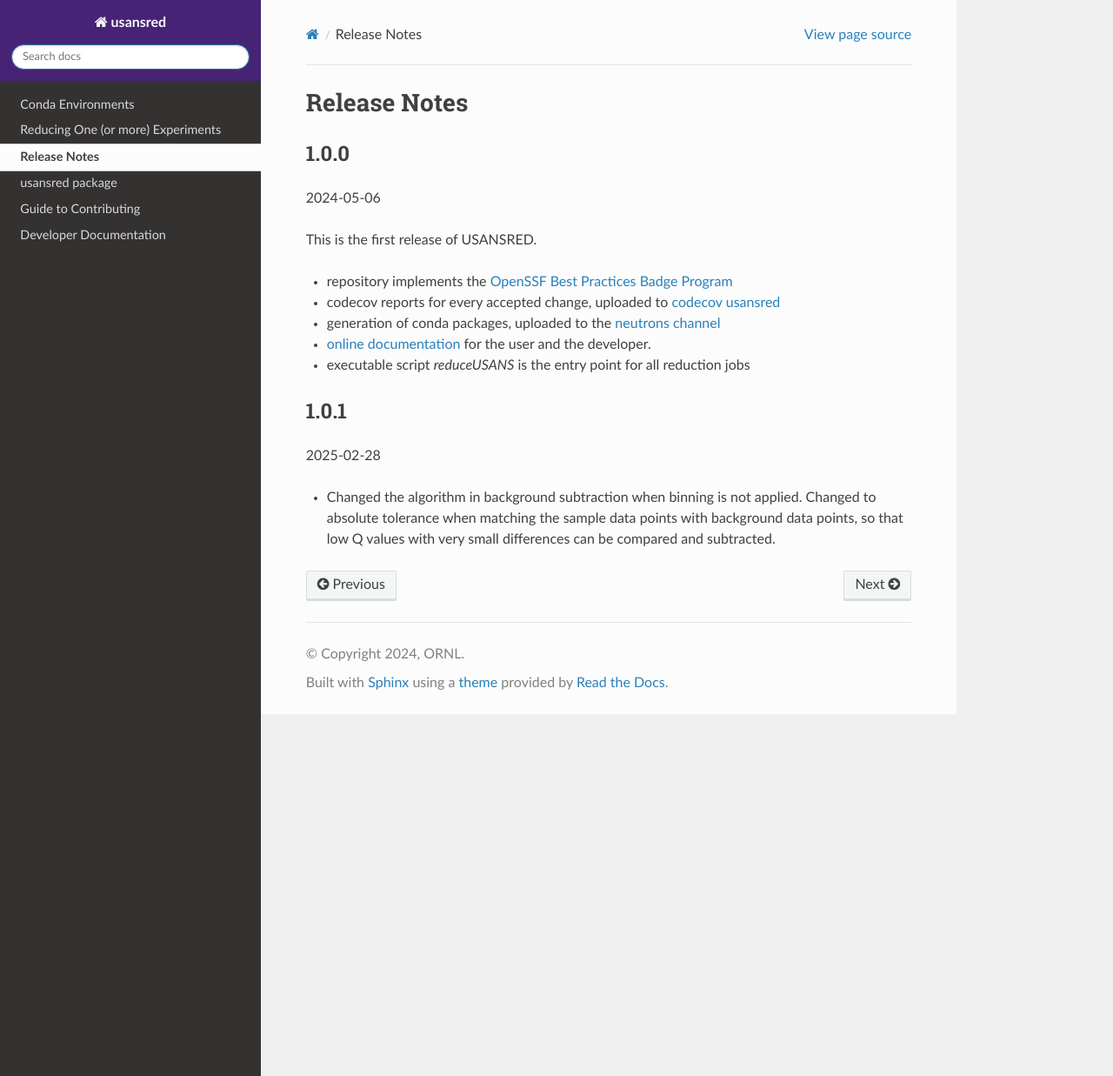
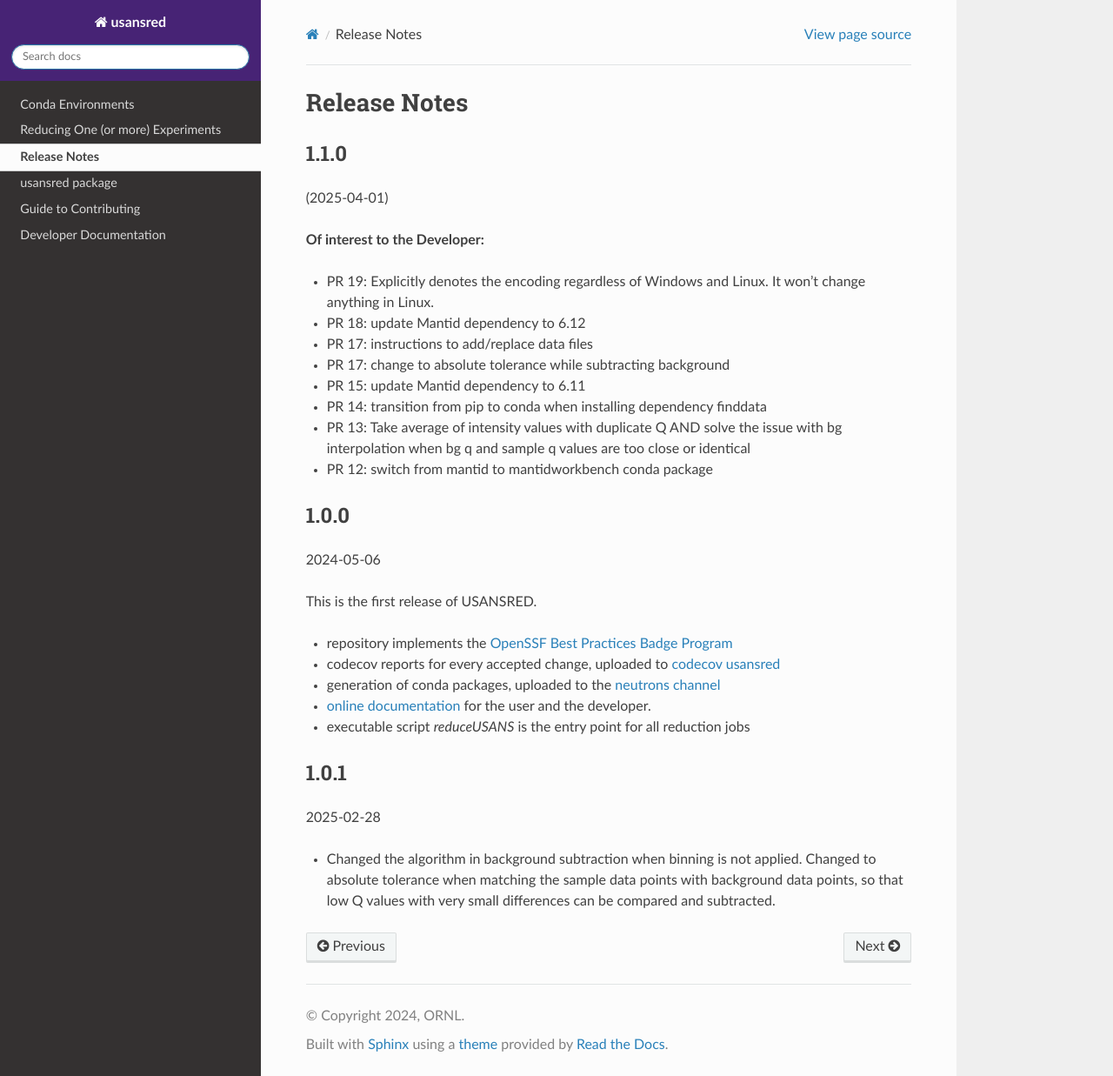
Before and after one commit to neutrons/usansred, a Sphinx documentation site: the page built from docs/source/release_notes.rst, in a window 1280 px wide and 1237 px high. Shown: the whole window at 87% size. Built offline with Sphinx 7.4.7 and the Read the Docs theme 3.1.0, drawn with Linux system fonts in a browser that asks for light colours; the version number could not be read and is left out.

Commit message:
release notes for 1.1.0
Signed-off-by: Jose Borreguero <borreguero@gmail.com>

```diff
--- a/docs/source/release_notes.rst
+++ b/docs/source/release_notes.rst
@@ -3,23 +3,30 @@
 Release Notes
 =============
 
-.. 1.1.0
-.. -----
-.. (date of release)
+..
+   1.1.0
+   -----
+   (date of release, YYY-MM-DD)
 
-.. **Of interest to the User**:
+   **Of interest to the User**:
 
-.. - PR #XYZ: one-liner description
+   **Of interest to the Developer:**
+..
 
-.. **Of interest to the Developer:**
-.. - PR 19: Explicitly denotes the encoding regardless of Windows and Linux. It won't change anything in Linux.
-.. - PR 18: update Mantid dependency to 6.12
-.. - PR 17: instructions to add/replace data files
-.. - PR 17: change to absolute tolerance while subtracting background
-.. - PR 15: update Mantid dependency to 6.11
-.. - PR 14: transition from pip to conda when installing dependency finddata
-.. - PR 13: Take average of intensity values with duplicate Q AND solve the issue with bg interpolation when bg q and sample q values are too close or identical
-.. - PR 12: switch from mantid to mantidworkbench conda package
+1.1.0
+-----
+(2025-04-01)
+
+**Of interest to the Developer:**
+
+- PR 19: Explicitly denotes the encoding regardless of Windows and Linux. It won't change anything in Linux.
+- PR 18: update Mantid dependency to 6.12
+- PR 17: instructions to add/replace data files
+- PR 17: change to absolute tolerance while subtracting background
+- PR 15: update Mantid dependency to 6.11
+- PR 14: transition from pip to conda when installing dependency finddata
+- PR 13: Take average of intensity values with duplicate Q AND solve the issue with bg interpolation when bg q and sample q values are too close or identical
+- PR 12: switch from mantid to mantidworkbench conda package
 
 1.0.0
 -----
```
